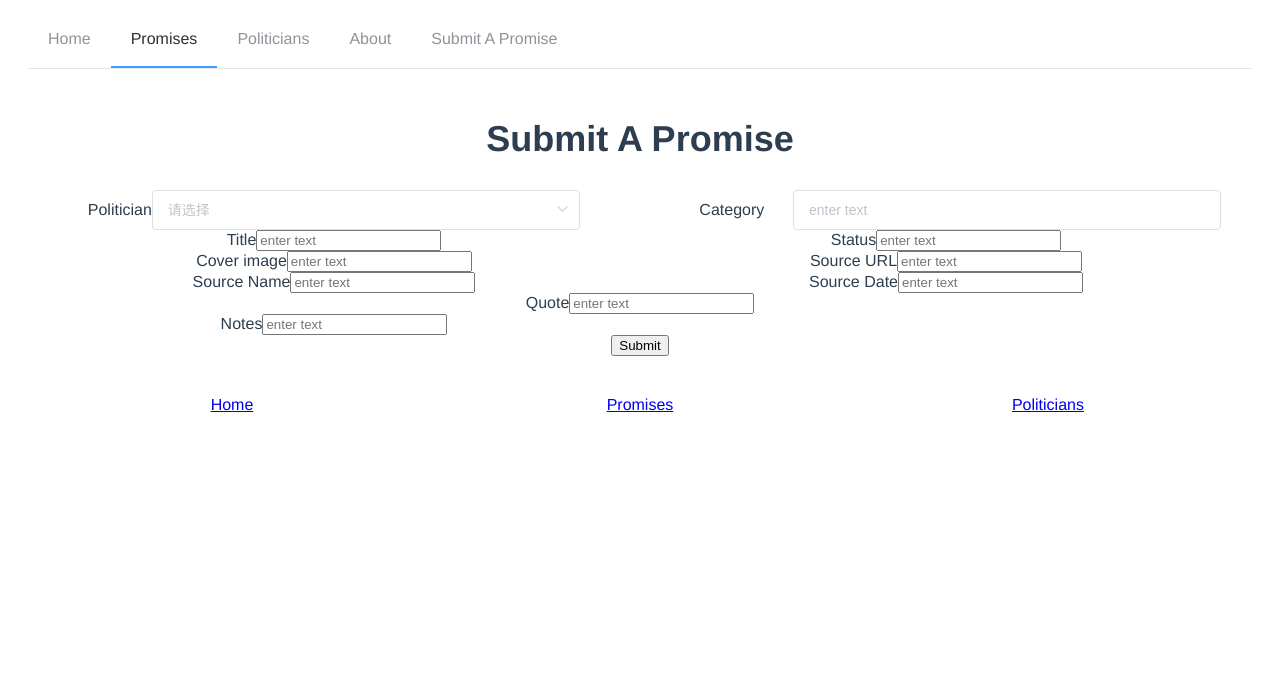
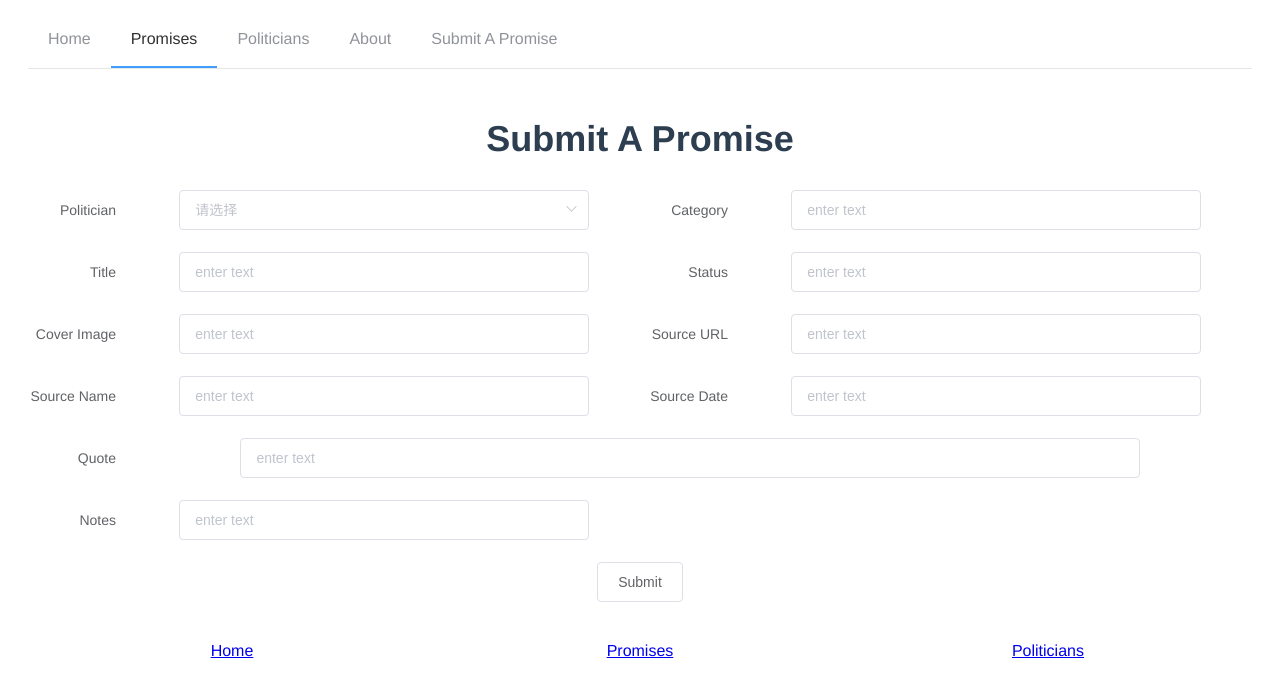
Before and after one commit to openpromisesmy/ui, a Vue app: page /submit in a window 1280 px wide. Shown: the top 696 px of the page. Built offline with nearby package versions, Linux system fonts and the light colour scheme.

Commit message:
stylize input boxes

```diff
--- a/src/components/SubmitPromise.vue
+++ b/src/components/SubmitPromise.vue
@@ -1,13 +1,11 @@
 <template>
   <main class="about">
     <h1 class="title">Submit A Promise</h1>
-          <form v-on:submit.prevent="onSubmit">
-
-        <div class="container">
+            <el-form v-on:submit.prevent="onSubmit" :label-position="left" label-width="100px">
           <el-row >
 
             <el-col :xs="24" :sm="12" >
-              <label>Politician</label>
+                <el-form-item label="Politician">
               <el-select v-model="promise.politician_id">
                 <el-option
                     default-first-option
@@ -18,57 +16,66 @@
                 >
                 </el-option>
               </el-select>
+                </el-form-item>
             </el-col>
 
             <el-col :xs="24" :sm="12" >
-              <span class="input-label">Category</span>
+                <el-form-item label="Category">
               <el-input type="text" placeholder="enter text" v-model="promise.category"></el-input>
+                </el-form-item>
             </el-col>
 
             <el-col :xs="24" :sm="12" >
-              <label>Title</label>
-              <input type="text" placeholder="enter text" v-model="promise.title">
+                <el-form-item label="Title">
+              <el-input type="text" placeholder="enter text" v-model="promise.title"></el-input>
+                </el-form-item>
             </el-col>
 
             <el-col :xs="24" :sm="12" >
-              <label>Status</label>
-              <input type="text" placeholder="enter text" v-model="promise.status">
+                <el-form-item label="Status">
+              <el-input type="text" placeholder="enter text" v-model="promise.status"></el-input>
+                </el-form-item>
             </el-col>
 
             <el-col :xs="24" :sm="12" >
-              <label>Cover image</label>
-              <input type="text" placeholder="enter text" v-model="promise.cover_image">
+                <el-form-item label="Cover Image">
+              <el-input type="text" placeholder="enter text" v-model="promise.cover_image"></el-input>
+                </el-form-item>
             </el-col>
 
             <el-col :xs="24" :sm="12" >
-              <label>Source URL</label>
-              <input type="text" placeholder="enter text" v-model="promise.source_url">
+                <el-form-item label="Source URL">
+              <el-input type="text" placeholder="enter text" v-model="promise.source_url"></el-input>
+                </el-form-item>
             </el-col>
 
             <el-col :xs="24" :sm="12" >
-              <label>Source Name</label>
-              <input type="text" placeholder="enter text" v-model="promise.source_name">
+                <el-form-item label="Source Name">
+              <el-input type="text" placeholder="enter text" v-model="promise.source_name"></el-input>
+                </el-form-item>
             </el-col>
 
             <el-col :xs="24" :sm="12" >
-              <label>Source Date</label>
-              <input type="text" placeholder="enter text" v-model="promise.source_date">
+                <el-form-item label="Source Date">
+              <el-input type="text" placeholder="enter text" v-model="promise.source_date"></el-input>
+                </el-form-item>
             </el-col>
 
             <el-col :span="24" >
-              <label>Quote</label>
-              <input type="text" placeholder="enter text" v-model="promise.quote">
+                <el-form-item label="Quote">
+              <el-input type="text" placeholder="enter text" v-model="promise.quote"></el-input>
+                </el-form-item>
             </el-col>
 
             <el-col :xs="24" :sm="12" >
-              <label>Notes</label>
-              <input type="text" placeholder="enter text" v-model="promise.notes">
+                <el-form-item label="Notes">
+              <el-input type="text" placeholder="enter text" v-model="promise.notes"></el-input>
+                </el-form-item>
             </el-col>
           </el-row>
-        </div>
+                  <el-button v-on:click="onSubmit"> Submit </el-button>
+            </el-form>
 
-        <button v-on:click="onSubmit"> Submit </button>
-      </form>
   </main>
 </template>
 
@@ -107,11 +114,7 @@ export default {
     max-width: 600px;
     margin: 0 auto
 }
-.input-label {
-    display: inline-block;
-    width: 20%
-}
 .el-input, .el-select {
-    width: 70%
+    width: 80%
 }
 </style>
```
